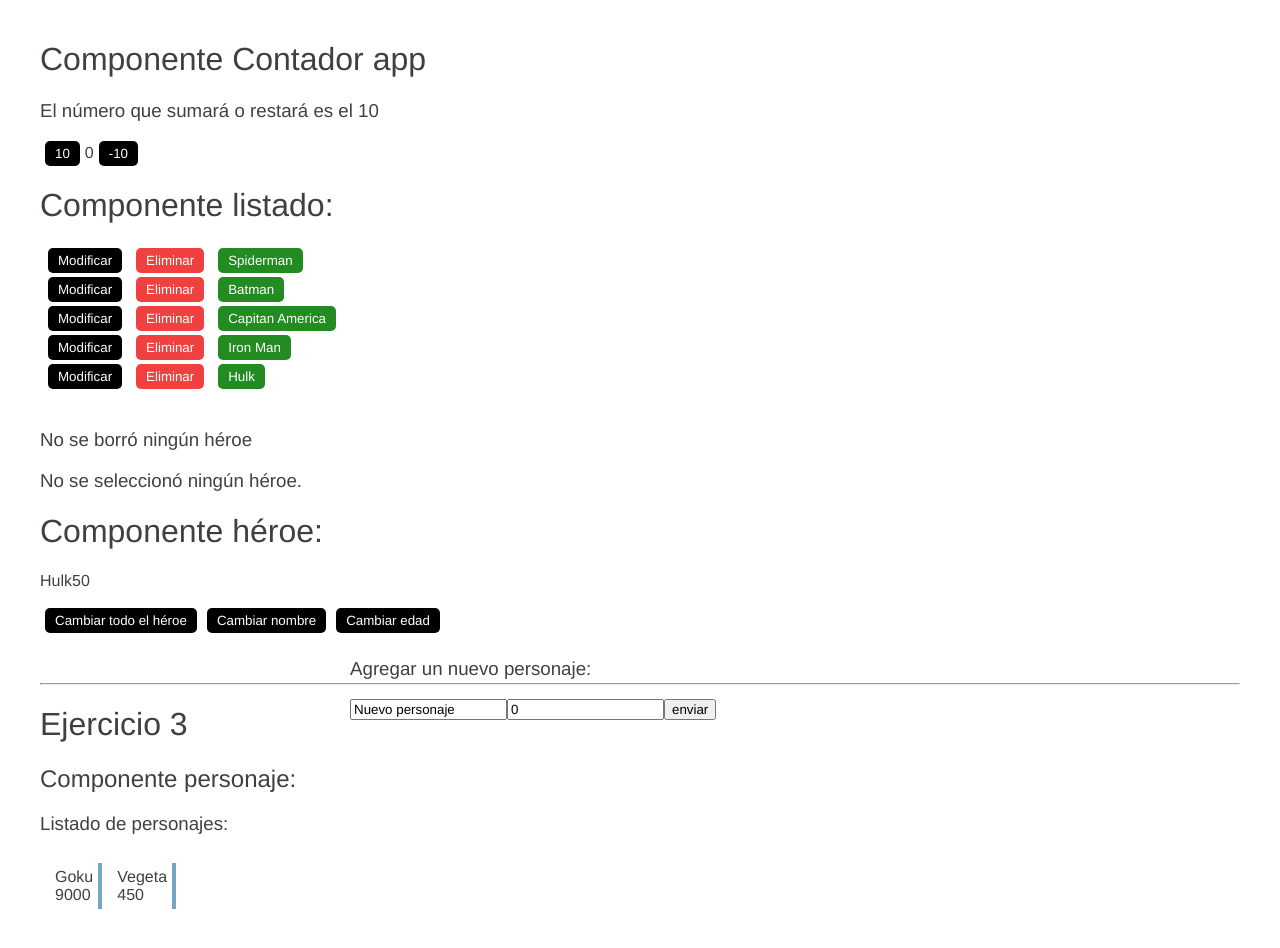
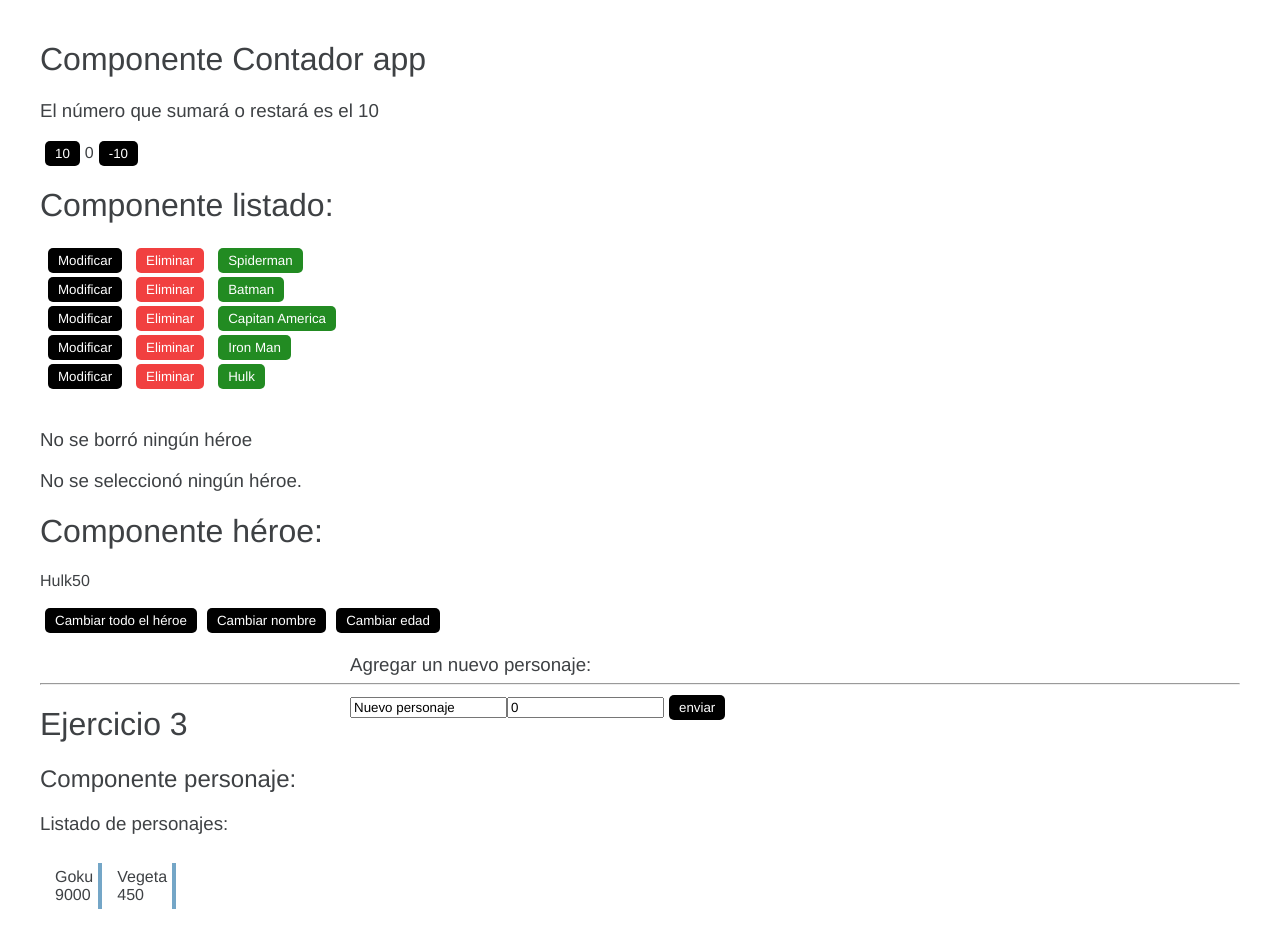
Before and after one commit to fvameric/DAW2_Angular_Heroes, an Angular app: page / in a window 1280 px wide. Shown: the top 948 px of the page. Built offline with nearby package versions, Linux system fonts and the light colour scheme.

Commit message:
Ejercicio 3: cambio de estilo en form input

```diff
--- a/src/app/dbz/main-page/main-page.component.html
+++ b/src/app/dbz/main-page/main-page.component.html
@@ -14,7 +14,7 @@
         <form #formulario = "ngForm" (ngSubmit)="submit(formulario)">
             <input type="text" [(ngModel)]="nombrePjNuevo" name="nombre">
             <input type="number" [(ngModel)]="poderPjNuevo" name="poder">
-            <input type="submit" value="enviar">
+            <input class="input-submit" type="submit" value="enviar">
         </form>
     </div>
 </div>
--- a/src/styles.css
+++ b/src/styles.css
@@ -12,7 +12,7 @@
     dd {
     font-weight: bold;
     }
-    button {
+    button, .input-submit {
     background-color: black;
     border-radius: 5px;
     border: 0px;
@@ -22,7 +22,7 @@
     margin-left: 5px;
     padding: 5px 10px;
     }
-    button:hover {
+    button:hover, .input-submit:hover {
     background-color: #3e4144;
     }
     button:focus{
```
